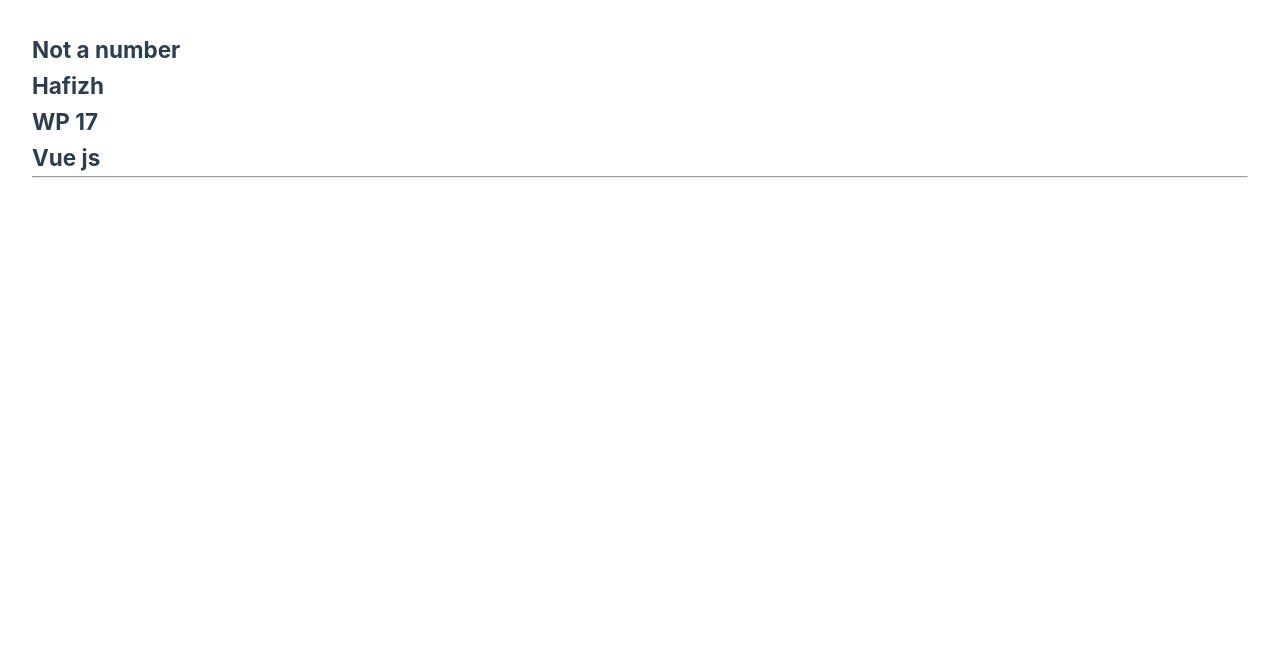
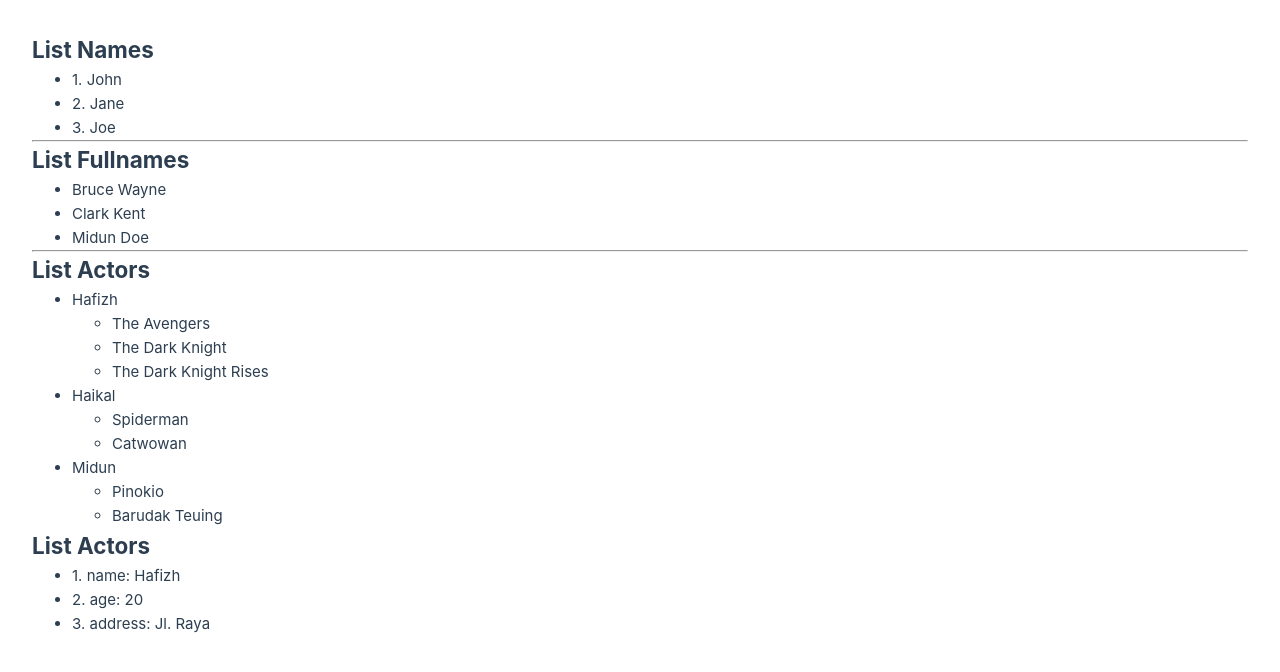
Before and after one commit to fizipan/vue-basic, a Vue app: page / in a window 1280 px wide. Shown: the top 672 px of the page. Built offline with nearby package versions, Linux system fonts and the light colour scheme.

Commit message:
list-rendering

```diff
--- a/src/App.vue
+++ b/src/App.vue
@@ -1,22 +1,33 @@
 <template>
-  <h2 v-if="num === 0">The Number is Zero</h2>
-  <h2 v-else-if="num < 0">The number is negative</h2>
-  <h2 v-else-if="num > 0">The number is positive</h2>
-  <h2 v-else>Not a number</h2>
-
-  <div v-if="display">
-    <h2>Hafizh</h2>
-    <h2>WP 17</h2>
-    <h2>Vue js</h2>
-  </div>
-
+  <h2>List Names</h2>
+  <ul>
+    <li v-for="(name, index) in names" :key="index">{{ index + 1 }}. {{ name }}</li>
+  </ul>
   <hr />
-
-  <div v-show="showElement">
-    <h2>Hafizh</h2>
-    <h2>WP 17</h2>
-    <h2>Vue js</h2>
-  </div>
+  <h2>List Fullnames</h2>
+  <ul>
+    <li v-for="fullname in fullNames" :key="fullname.firstName">
+      {{ fullname.firstName }} {{ fullname.lastName }}
+    </li>
+  </ul>
+  <hr />
+  <h2>List Actors</h2>
+  <ul>
+    <li v-for="actor in actors" :key="actor.name">
+      {{ actor.name }}
+      <ul>
+        <li v-for="movie in actor.movies" :key="movie">
+          {{ movie }}
+        </li>
+      </ul>
+    </li>
+  </ul>
+  <h2>List Actors</h2>
+  <ul>
+    <li v-for="(info, key, index) in myInfo" :key="info.name">
+      {{ index + 1 }}. {{ key }}: {{ info }}
+    </li>
+  </ul>
 </template>
 
 <script>
@@ -24,9 +35,40 @@
   name: "App",
   data() {
     return {
-      num: "hahha",
-      display: true,
-      showElement: false,
+      names: ["John", "Jane", "Joe"],
+      fullNames: [
+        {
+          firstName: "Bruce",
+          lastName: "Wayne",
+        },
+        {
+          firstName: "Clark",
+          lastName: "Kent",
+        },
+        {
+          firstName: "Midun",
+          lastName: "Doe",
+        },
+      ],
+      actors: [
+        {
+          name: "Hafizh",
+          movies: ["The Avengers", "The Dark Knight", "The Dark Knight Rises"],
+        },
+        {
+          name: "Haikal",
+          movies: ["Spiderman", "Catwowan"],
+        },
+        {
+          name: "Midun",
+          movies: ["Pinokio", "Barudak Teuing"],
+        },
+      ],
+      myInfo: {
+        name: "Hafizh",
+        age: 20,
+        address: "Jl. Raya",
+      },
     }
   },
 }
```
